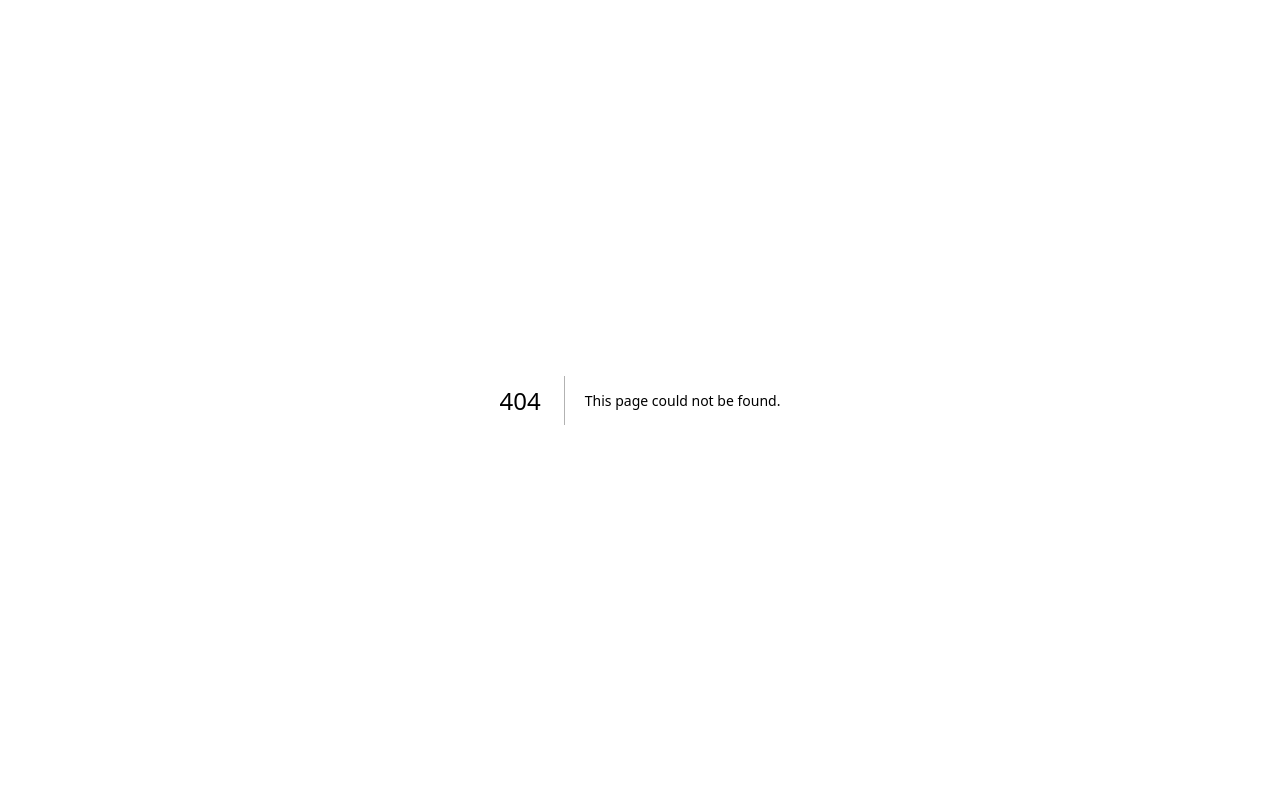
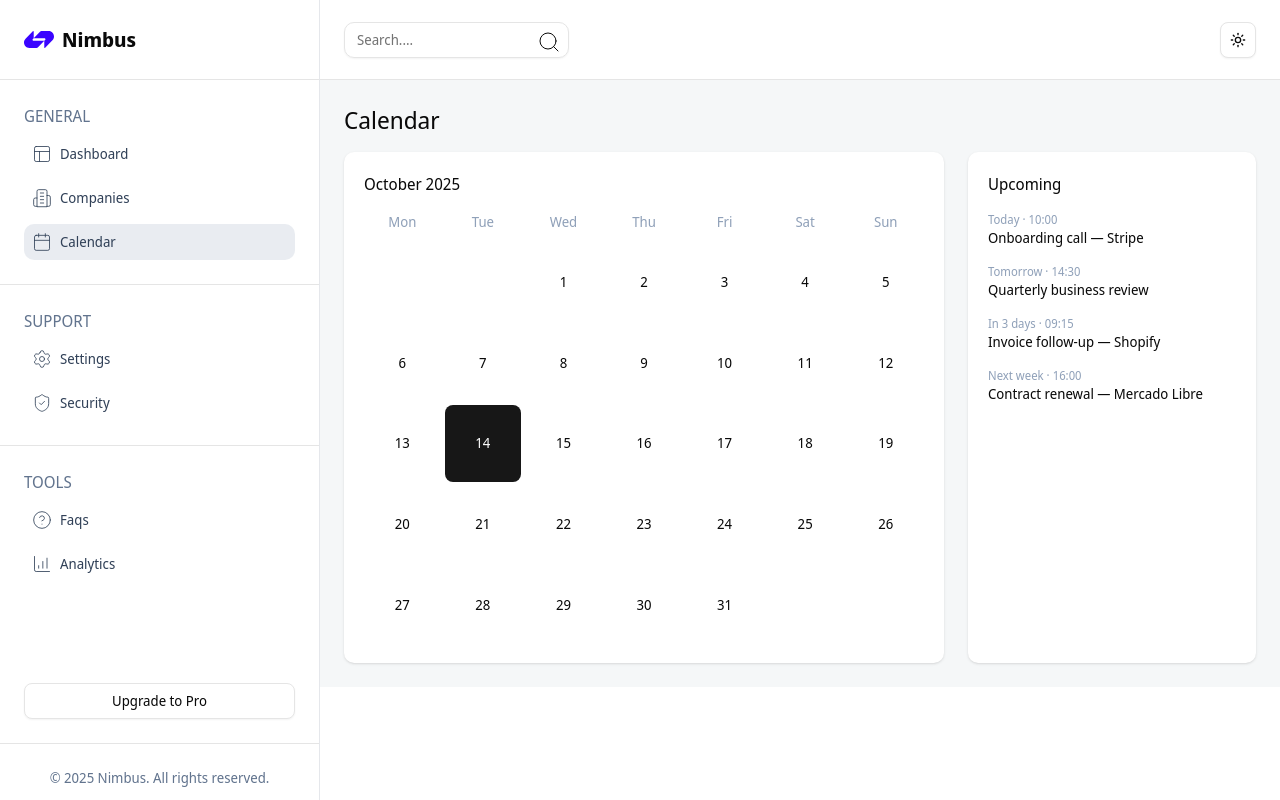
Before and after one commit to JoanMateo77/Dashboard-Empresarial, a Next.js app: page /task in a window 1280 px wide. Before the commit this address had no page. Built offline with nearby package versions, Linux system fonts and the light colour scheme.

Commit message:
se crean las paginas de analytics, settings, security, faqs y calendar

```diff
--- /dev/null
+++ b/app/(routes)/analytics/page.tsx
@@ -0,0 +1,36 @@
+import type { Metadata } from "next";
+
+import { SalesDistributor } from "../components/SalesDistributors";
+import { TotalSuscribers } from "../components/TotalSuscribers";
+
+export const metadata: Metadata = { title: "Analytics" };
+
+const stats = [
+  { label: "Visitors", value: "48.2k", delta: "+12.5% vs last month" },
+  { label: "Conversion", value: "3.8%", delta: "+0.4% vs last month" },
+  { label: "Avg. session", value: "4m 12s", delta: "-8s vs last month" },
+  { label: "Churn", value: "1.2%", delta: "-0.3% vs last month" },
+];
+
+export default function AnalyticsPage() {
+  return (
+    <div>
+      <h2 className="text-2xl mb-4">Analytics</h2>
+
+      <div className="grid grid-cols-2 lg:grid-cols-4 gap-3 mb-8">
+        {stats.map((s) => (
+          <div key={s.label} className="bg-background rounded-lg shadow-sm p-4">
+            <p className="text-sm text-slate-500">{s.label}</p>
+            <p className="text-2xl mt-1">{s.value}</p>
+            <p className="text-xs text-slate-400 mt-1">{s.delta}</p>
+          </div>
+        ))}
+      </div>
+
+      <div className="grid grid-cols-1 xl:grid-cols-2 gap-6 items-start">
+        <SalesDistributor />
+        <TotalSuscribers />
+      </div>
+    </div>
+  );
+}
--- /dev/null
+++ b/app/(routes)/faqs/page.tsx
@@ -0,0 +1,47 @@
+import type { Metadata } from "next";
+
+export const metadata: Metadata = { title: "FAQs" };
+
+const faqs = [
+  {
+    q: "How do I create a new company?",
+    a: 'Go to the Companies page and click "Create Company". Fill in the form and submit it.',
+  },
+  {
+    q: "Where is my data stored?",
+    a: "Companies are stored in your browser (localStorage), so the demo works with no backend.",
+  },
+  {
+    q: "How do I switch to dark mode?",
+    a: "Use the theme toggle in the top navbar, or the Appearance section in Settings.",
+  },
+  {
+    q: "Can I rebrand the dashboard?",
+    a: "Yes, it is white-label. Set NEXT_PUBLIC_APP_NAME in your environment to change the product name.",
+  },
+  {
+    q: "How is authentication handled?",
+    a: "Authentication uses Clerk. Add your keys to .env.local to enable sign in and sign up.",
+  },
+];
+
+export default function FaqsPage() {
+  return (
+    <div>
+      <h2 className="text-2xl mb-4">FAQs</h2>
+      <div className="bg-background rounded-lg shadow-sm divide-y max-w-2xl">
+        {faqs.map(({ q, a }) => (
+          <details key={q} className="group p-5">
+            <summary className="flex cursor-pointer list-none items-center justify-between font-medium">
+              {q}
+              <span className="ml-4 text-xl text-slate-400 transition group-open:rotate-45">
+                +
+              </span>
+            </summary>
+            <p className="mt-2 text-sm text-slate-500">{a}</p>
+          </details>
+        ))}
+      </div>
+    </div>
+  );
+}
--- /dev/null
+++ b/app/(routes)/security/page.tsx
@@ -0,0 +1,51 @@
+import type { Metadata } from "next";
+import { History, KeyRound, Smartphone } from "lucide-react";
+
+import { Button } from "@/components/ui/button";
+
+export const metadata: Metadata = { title: "Security" };
+
+const items = [
+  {
+    icon: KeyRound,
+    title: "Password",
+    desc: "Last changed 3 months ago.",
+    action: "Change",
+  },
+  {
+    icon: Smartphone,
+    title: "Two-factor authentication",
+    desc: "Add an extra layer of security to your account.",
+    action: "Enable",
+  },
+  {
+    icon: History,
+    title: "Active sessions",
+    desc: "2 devices currently signed in.",
+    action: "Review",
+  },
+];
+
+export default function SecurityPage() {
+  return (
+    <div>
+      <h2 className="text-2xl mb-4">Security</h2>
+      <div className="bg-background rounded-lg shadow-sm divide-y max-w-2xl">
+        {items.map(({ icon: Icon, title, desc, action }) => (
+          <div key={title} className="flex items-center gap-4 p-5">
+            <div className="p-2 bg-slate-400/20 rounded-lg">
+              <Icon className="h-5 w-5" strokeWidth={1.5} />
+            </div>
+            <div className="flex-1">
+              <p className="font-medium">{title}</p>
+              <p className="text-sm text-slate-500">{desc}</p>
+            </div>
+            <Button variant="outline" size="sm">
+              {action}
+            </Button>
+          </div>
+        ))}
+      </div>
+    </div>
+  );
+}
--- /dev/null
+++ b/app/(routes)/settings/SettingsView.tsx
@@ -0,0 +1,69 @@
+"use client";
+
+import { useEffect, useState } from "react";
+import { useTheme } from "next-themes";
+
+import { Button } from "@/components/ui/button";
+import { Input } from "@/components/ui/input";
+
+const THEMES = ["light", "dark", "system"] as const;
+
+export function SettingsView() {
+  const { theme, setTheme } = useTheme();
+  const [mounted, setMounted] = useState(false);
+  const [profile, setProfile] = useState({ name: "", company: "" });
+
+  // next-themes solo conoce el tema en el cliente; evitamos mismatch de hidratacion.
+  useEffect(() => setMounted(true), []);
+
+  return (
+    <div className="grid gap-6 max-w-2xl">
+      <section className="bg-background rounded-lg shadow-sm p-5">
+        <h3 className="text-lg font-medium">Profile</h3>
+        <p className="text-sm text-slate-500 mb-4">Update your account details.</p>
+        <div className="grid gap-4 sm:grid-cols-2">
+          <label className="flex flex-col gap-1.5 text-sm">
+            <span className="font-medium">Name</span>
+            <Input
+              value={profile.name}
+              onChange={(e) =>
+                setProfile((p) => ({ ...p, name: e.target.value }))
+              }
+              placeholder="Your name"
+            />
+          </label>
+          <label className="flex flex-col gap-1.5 text-sm">
+            <span className="font-medium">Company</span>
+            <Input
+              value={profile.company}
+              onChange={(e) =>
+                setProfile((p) => ({ ...p, company: e.target.value }))
+              }
+              placeholder="Company name"
+            />
+          </label>
+        </div>
+        <div className="mt-4">
+          <Button>Save changes</Button>
+        </div>
+      </section>
+
+      <section className="bg-background rounded-lg shadow-sm p-5">
+        <h3 className="text-lg font-medium">Appearance</h3>
+        <p className="text-sm text-slate-500 mb-4">Choose how the dashboard looks.</p>
+        <div className="flex gap-2">
+          {THEMES.map((t) => (
+            <Button
+              key={t}
+              variant={mounted && theme === t ? "default" : "outline"}
+              onClick={() => setTheme(t)}
+              className="capitalize"
+            >
+              {t}
+            </Button>
+          ))}
+        </div>
+      </section>
+    </div>
+  );
+}
--- /dev/null
+++ b/app/(routes)/settings/page.tsx
@@ -0,0 +1,14 @@
+import type { Metadata } from "next";
+
+import { SettingsView } from "./SettingsView";
+
+export const metadata: Metadata = { title: "Settings" };
+
+export default function SettingsPage() {
+  return (
+    <div>
+      <h2 className="text-2xl mb-4">Settings</h2>
+      <SettingsView />
+    </div>
+  );
+}
--- /dev/null
+++ b/app/(routes)/task/page.tsx
@@ -0,0 +1,76 @@
+import type { Metadata } from "next";
+
+export const metadata: Metadata = { title: "Calendar" };
+
+const WEEKDAYS = ["Mon", "Tue", "Wed", "Thu", "Fri", "Sat", "Sun"];
+
+const events = [
+  { when: "Today · 10:00", title: "Onboarding call — Stripe" },
+  { when: "Tomorrow · 14:30", title: "Quarterly business review" },
+  { when: "In 3 days · 09:15", title: "Invoice follow-up — Shopify" },
+  { when: "Next week · 16:00", title: "Contract renewal — Mercado Libre" },
+];
+
+export default function CalendarPage() {
+  const now = new Date();
+  const year = now.getFullYear();
+  const month = now.getMonth();
+  const monthName = now.toLocaleString("en-US", { month: "long" });
+
+  // getDay() es 0=Dom..6=Sab; lo pasamos a una semana que empieza en lunes.
+  const startOffset = (new Date(year, month, 1).getDay() + 6) % 7;
+  const daysInMonth = new Date(year, month + 1, 0).getDate();
+  const today = now.getDate();
+
+  const cells: (number | null)[] = [
+    ...Array<null>(startOffset).fill(null),
+    ...Array.from({ length: daysInMonth }, (_, i) => i + 1),
+  ];
+
+  return (
+    <div>
+      <h2 className="text-2xl mb-4">Calendar</h2>
+
+      <div className="grid gap-6 lg:grid-cols-3">
+        <div className="bg-background rounded-lg shadow-sm p-5 lg:col-span-2">
+          <p className="font-medium mb-4">
+            {monthName} {year}
+          </p>
+          <div className="grid grid-cols-7 gap-1 text-center text-sm">
+            {WEEKDAYS.map((d) => (
+              <div key={d} className="pb-2 text-slate-400">
+                {d}
+              </div>
+            ))}
+            {cells.map((day, i) => (
+              <div
+                key={i}
+                className={`flex aspect-square items-center justify-center rounded-md ${
+                  day === today
+                    ? "bg-primary text-primary-foreground"
+                    : day
+                      ? "hover:bg-slate-300/20"
+                      : ""
+                }`}
+              >
+                {day ?? ""}
+              </div>
+            ))}
+          </div>
+        </div>
+
+        <div className="bg-background rounded-lg shadow-sm p-5">
+          <p className="font-medium mb-4">Upcoming</p>
+          <ul className="space-y-4">
+            {events.map((e) => (
+              <li key={e.title} className="flex flex-col">
+                <span className="text-xs text-slate-400">{e.when}</span>
+                <span className="text-sm">{e.title}</span>
+              </li>
+            ))}
+          </ul>
+        </div>
+      </div>
+    </div>
+  );
+}
```
